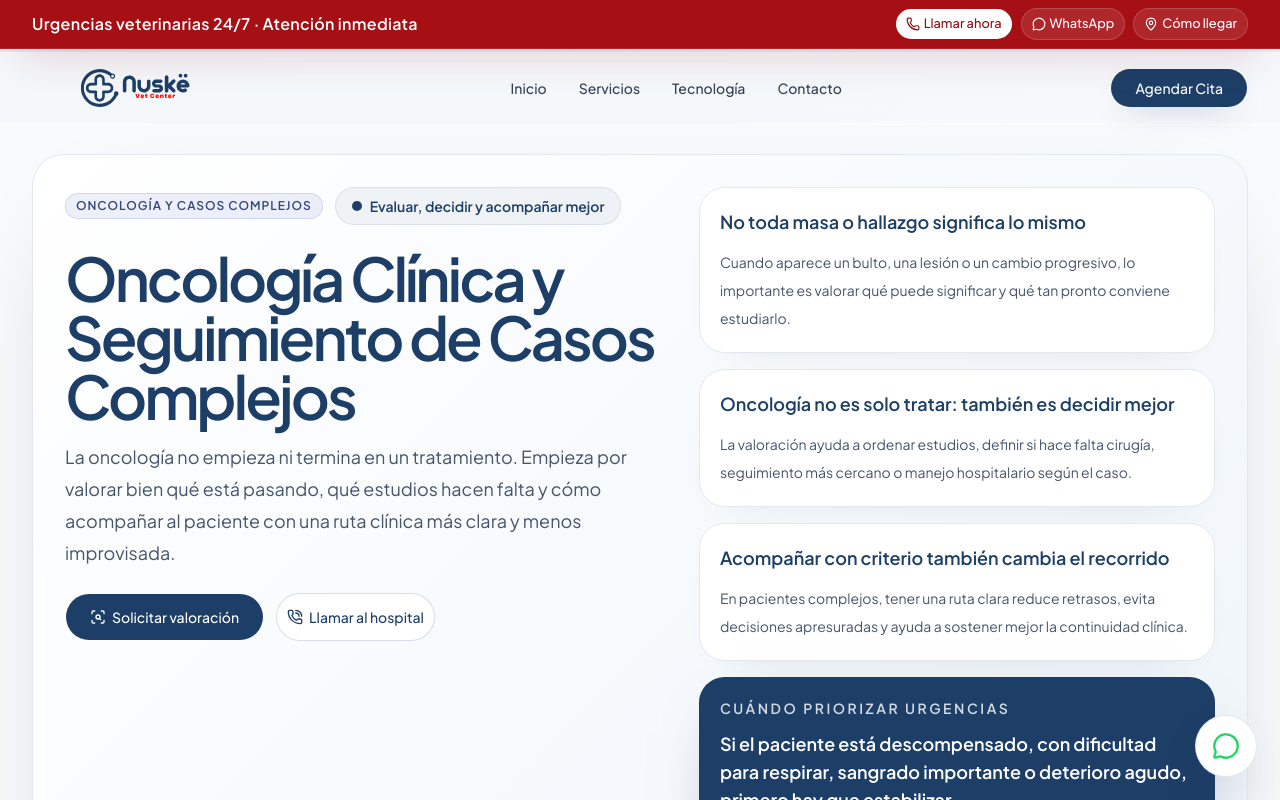
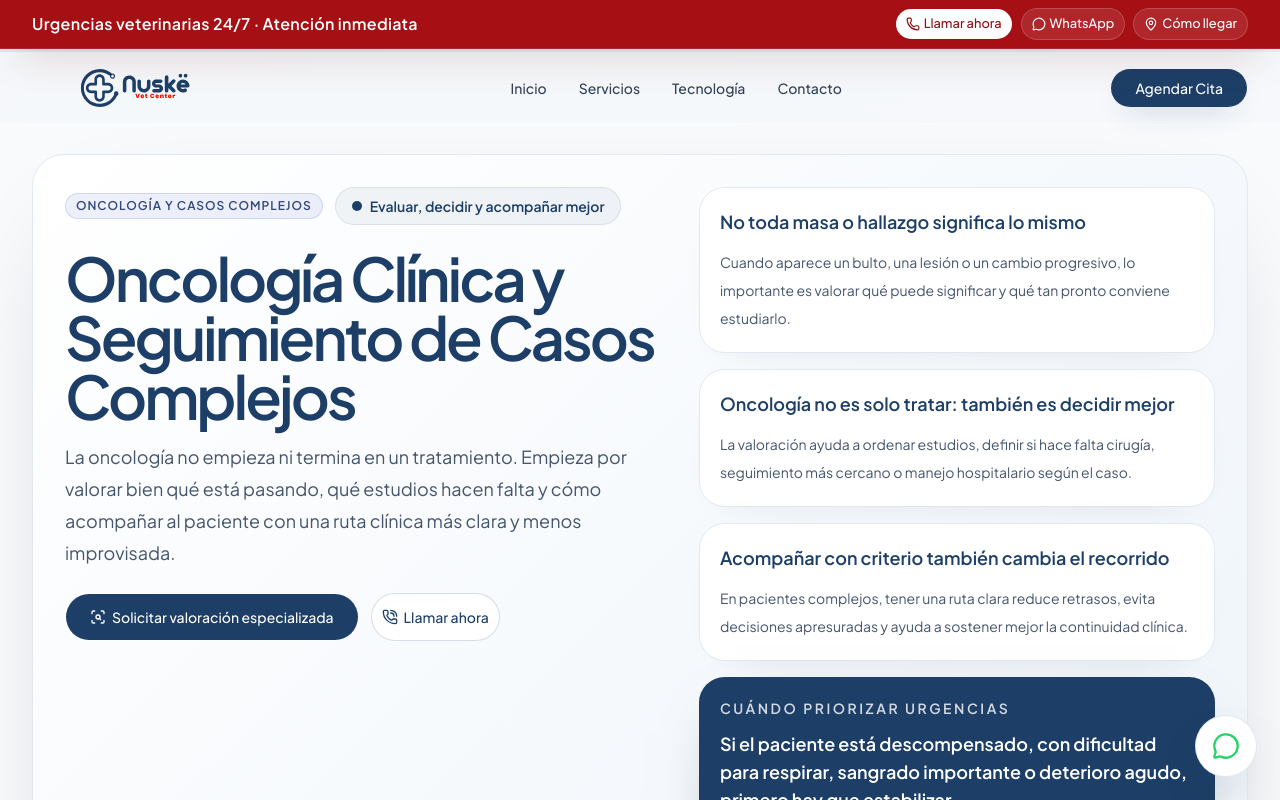
Before and after one commit to ray-calvo/NewWebNuskeTech, a Next.js app: page /oncologia in a window 1280 px wide. Shown: the top 800 px of the page. Built offline with nearby package versions, Linux system fonts and the light colour scheme.

Commit message:
feat: expand clinical runtime wiring to diagnostics and oncology

```diff
--- a/src/app/(marketing)/diagnostico/page.tsx
+++ b/src/app/(marketing)/diagnostico/page.tsx
@@ -12,10 +12,10 @@ import {
   diagnosticCapabilities,
   diagnosticDifferentiators,
   diagnosticsDecisionContexts,
-  diagnosticsPhoneHref,
-  diagnosticsWhatsAppHref,
   transversalSupport,
 } from "@/features/marketing/components/diagnostico/data";
+import { resolveClinicalUiModelForPage } from "@/lib/clinical-runtime/application";
+import { selectClinicalUiConsumption } from "@/lib/clinical-runtime/ui-consumption";
 
 export const metadata: Metadata = {
   title: "Diagnóstico",
@@ -24,9 +24,19 @@ export const metadata: Metadata = {
 };
 
 export default function DiagnosticoPage() {
+  const clinicalUiModel = resolveClinicalUiModelForPage({
+    pathname: "/diagnostico",
+  }).uiModel;
+  const runtimeConsumption = selectClinicalUiConsumption(clinicalUiModel, {
+    primaryPreference: ["valuation-request", "orientation-request"],
+    secondaryPreference: ["call-now", "route-transition"],
+  });
+  const finalPrimaryAction = runtimeConsumption.primaryCta;
+  const finalSecondaryAction = runtimeConsumption.secondaryCta;
+
   return (
     <main className="bg-background">
-      <DiagnosticoHero />
+      <DiagnosticoHero clinicalUiModel={clinicalUiModel} />
 
       <ClinicalSection
         badge="Por qué cambia decisiones clínicas"
@@ -205,22 +215,42 @@ export default function DiagnosticoPage() {
                   size="lg"
                   className="h-12 rounded-2xl bg-white px-6 text-primary hover:bg-white/92"
                 >
+                  {finalPrimaryAction.isExternal ? (
                     <a
-                    href={diagnosticsWhatsAppHref}
+                      href={finalPrimaryAction.href}
                       target="_blank"
                       rel="noreferrer"
                     >
-                    Solicitar valoración
+                      {finalPrimaryAction.label}
                     </a>
+                  ) : (
+                    <Link href={finalPrimaryAction.href}>
+                      {finalPrimaryAction.label}
+                    </Link>
+                  )}
                 </Button>
+                {finalSecondaryAction ? (
                   <Button
                     asChild
                     size="lg"
                     variant="outline"
                     className="h-12 rounded-2xl border-white/15 bg-white/10 text-white hover:bg-white/16 hover:text-white"
                   >
-                  <a href={diagnosticsPhoneHref}>Llamar al hospital</a>
+                    {finalSecondaryAction.isExternal ? (
+                      <a
+                        href={finalSecondaryAction.href}
+                        target="_blank"
+                        rel="noreferrer"
+                      >
+                        {finalSecondaryAction.label}
+                      </a>
+                    ) : (
+                      <Link href={finalSecondaryAction.href}>
+                        {finalSecondaryAction.label}
+                      </Link>
+                    )}
                   </Button>
+                ) : null}
                 <Button
                   asChild
                   size="lg"
--- a/src/app/(marketing)/oncologia/page.tsx
+++ b/src/app/(marketing)/oncologia/page.tsx
@@ -12,10 +12,10 @@ import {
   oncologyCapabilities,
   oncologyDecisionContexts,
   oncologyDifferentiators,
-  oncologyPhoneHref,
   oncologySupportCards,
-  oncologyWhatsAppHref,
 } from "@/features/marketing/components/oncologia/data";
+import { resolveClinicalUiModelForPage } from "@/lib/clinical-runtime/application";
+import { selectClinicalUiConsumption } from "@/lib/clinical-runtime/ui-consumption";
 
 export const metadata: Metadata = {
   title: "Oncología",
@@ -24,9 +24,22 @@ export const metadata: Metadata = {
 };
 
 export default function OncologiaPage() {
+  const clinicalUiModel = resolveClinicalUiModelForPage({
+    pathname: "/oncologia",
+  }).uiModel;
+  const runtimeConsumption = selectClinicalUiConsumption(clinicalUiModel, {
+    primaryPreference: [
+      "specialized-valuation-request",
+      "followup-request",
+    ],
+    secondaryPreference: ["call-now", "followup-request"],
+  });
+  const finalPrimaryAction = runtimeConsumption.primaryCta;
+  const finalSecondaryAction = runtimeConsumption.secondaryCta;
+
   return (
     <main className="bg-background">
-      <OncologiaHero />
+      <OncologiaHero clinicalUiModel={clinicalUiModel} />
 
       <ClinicalSection
         badge="Cuándo conviene valoración oncológica"
@@ -205,18 +218,42 @@ export default function OncologiaPage() {
                   size="lg"
                   className="h-12 rounded-2xl bg-white px-6 text-primary hover:bg-white/92"
                 >
-                  <a href={oncologyWhatsAppHref} target="_blank" rel="noreferrer">
-                    Solicitar valoración
+                  {finalPrimaryAction.isExternal ? (
+                    <a
+                      href={finalPrimaryAction.href}
+                      target="_blank"
+                      rel="noreferrer"
+                    >
+                      {finalPrimaryAction.label}
                     </a>
+                  ) : (
+                    <Link href={finalPrimaryAction.href}>
+                      {finalPrimaryAction.label}
+                    </Link>
+                  )}
                 </Button>
+                {finalSecondaryAction ? (
                   <Button
                     asChild
                     size="lg"
                     variant="outline"
                     className="h-12 rounded-2xl border-white/15 bg-white/10 text-white hover:bg-white/16 hover:text-white"
                   >
-                  <a href={oncologyPhoneHref}>Llamar al hospital</a>
+                    {finalSecondaryAction.isExternal ? (
+                      <a
+                        href={finalSecondaryAction.href}
+                        target="_blank"
+                        rel="noreferrer"
+                      >
+                        {finalSecondaryAction.label}
+                      </a>
+                    ) : (
+                      <Link href={finalSecondaryAction.href}>
+                        {finalSecondaryAction.label}
+                      </Link>
+                    )}
                   </Button>
+                ) : null}
                 <Button
                   asChild
                   size="lg"
--- a/src/features/marketing/components/diagnostico/DiagnosticoHero.tsx
+++ b/src/features/marketing/components/diagnostico/DiagnosticoHero.tsx
@@ -1,7 +1,10 @@
+import Link from "next/link";
 import { Microscope, PhoneCall, ScanSearch } from "lucide-react";
 
 import { Badge } from "@/components/ui/badge";
 import { Button } from "@/components/ui/button";
+import type { PageClinicalUiModel } from "@/lib/clinical-runtime/ui-adapter";
+import { selectClinicalUiConsumption } from "@/lib/clinical-runtime/ui-consumption";
 
 import {
   diagnosticsHeroHighlights,
@@ -9,7 +12,30 @@ import {
   diagnosticsWhatsAppHref,
 } from "./data";
 
-export function DiagnosticoHero() {
+type DiagnosticoHeroProps = {
+  clinicalUiModel?: PageClinicalUiModel;
+};
+
+export function DiagnosticoHero({ clinicalUiModel }: DiagnosticoHeroProps) {
+  const runtimeConsumption = clinicalUiModel
+    ? selectClinicalUiConsumption(clinicalUiModel, {
+        primaryPreference: ["valuation-request", "orientation-request"],
+        secondaryPreference: ["call-now", "route-transition"],
+      })
+    : null;
+  const primaryAction = runtimeConsumption?.primaryCta ?? {
+    href: diagnosticsWhatsAppHref,
+    label: "Solicitar valoración",
+    kind: "valuation-request",
+    isExternal: true,
+  };
+  const secondaryAction = runtimeConsumption?.secondaryCta ?? {
+    href: diagnosticsPhoneHref,
+    label: "Llamar al hospital",
+    kind: "call-now",
+    isExternal: false,
+  };
+
   return (
     <section className="px-4 pb-8 pt-6 sm:px-6 lg:px-8 lg:pb-10 lg:pt-8">
       <div className="mx-auto max-w-7xl overflow-hidden rounded-[2rem] border border-slate-200 bg-[linear-gradient(135deg,#ffffff_0%,#eef4fa_100%)] p-5 shadow-[0_34px_110px_-62px_rgba(15,23,42,0.32)] md:p-7 lg:p-8">
@@ -41,14 +67,21 @@ export function DiagnosticoHero() {
                 size="lg"
                 className="h-12 rounded-2xl bg-primary px-6 text-primary-foreground hover:bg-secondary"
               >
+                {primaryAction.isExternal ? (
                   <a
-                  href={diagnosticsWhatsAppHref}
+                    href={primaryAction.href}
                     target="_blank"
                     rel="noreferrer"
                   >
                     <Microscope aria-hidden={true} className="h-4 w-4" />
-                  Solicitar valoración
+                    {primaryAction.label}
                   </a>
+                ) : (
+                  <Link href={primaryAction.href}>
+                    <Microscope aria-hidden={true} className="h-4 w-4" />
+                    {primaryAction.label}
+                  </Link>
+                )}
               </Button>
               <Button
                 asChild
@@ -56,10 +89,21 @@ export function DiagnosticoHero() {
                 variant="outline"
                 className="h-12 rounded-2xl border-primary/15 bg-white text-primary hover:bg-primary/5"
               >
-                <a href={diagnosticsPhoneHref}>
+                {secondaryAction.isExternal ? (
+                  <a
+                    href={secondaryAction.href}
+                    target="_blank"
+                    rel="noreferrer"
+                  >
                     <PhoneCall aria-hidden={true} className="h-4 w-4" />
-                  Llamar al hospital
+                    {secondaryAction.label}
                   </a>
+                ) : (
+                  <Link href={secondaryAction.href}>
+                    <PhoneCall aria-hidden={true} className="h-4 w-4" />
+                    {secondaryAction.label}
+                  </Link>
+                )}
               </Button>
             </div>
           </div>
--- a/src/features/marketing/components/oncologia/OncologiaHero.tsx
+++ b/src/features/marketing/components/oncologia/OncologiaHero.tsx
@@ -1,7 +1,10 @@
+import Link from "next/link";
 import { HeartPulse, PhoneCall, ScanSearch } from "lucide-react";
 
 import { Badge } from "@/components/ui/badge";
 import { Button } from "@/components/ui/button";
+import type { PageClinicalUiModel } from "@/lib/clinical-runtime/ui-adapter";
+import { selectClinicalUiConsumption } from "@/lib/clinical-runtime/ui-consumption";
 
 import {
   oncologyHeroHighlights,
@@ -9,7 +12,33 @@ import {
   oncologyWhatsAppHref,
 } from "./data";
 
-export function OncologiaHero() {
+type OncologiaHeroProps = {
+  clinicalUiModel?: PageClinicalUiModel;
+};
+
+export function OncologiaHero({ clinicalUiModel }: OncologiaHeroProps) {
+  const runtimeConsumption = clinicalUiModel
+    ? selectClinicalUiConsumption(clinicalUiModel, {
+        primaryPreference: [
+          "specialized-valuation-request",
+          "followup-request",
+        ],
+        secondaryPreference: ["call-now", "followup-request"],
+      })
+    : null;
+  const primaryAction = runtimeConsumption?.primaryCta ?? {
+    href: oncologyWhatsAppHref,
+    label: "Solicitar valoración",
+    kind: "specialized-valuation-request",
+    isExternal: true,
+  };
+  const secondaryAction = runtimeConsumption?.secondaryCta ?? {
+    href: oncologyPhoneHref,
+    label: "Llamar al hospital",
+    kind: "call-now",
+    isExternal: false,
+  };
+
   return (
     <section className="px-4 pb-8 pt-6 sm:px-6 lg:px-8 lg:pb-10 lg:pt-8">
       <div className="mx-auto max-w-7xl overflow-hidden rounded-[2rem] border border-slate-200 bg-[linear-gradient(135deg,#ffffff_0%,#eef4fa_100%)] p-5 shadow-[0_34px_110px_-62px_rgba(15,23,42,0.32)] md:p-7 lg:p-8">
@@ -41,10 +70,17 @@ export function OncologiaHero() {
                 size="lg"
                 className="h-12 rounded-2xl bg-primary px-6 text-primary-foreground hover:bg-secondary"
               >
-                <a href={oncologyWhatsAppHref} target="_blank" rel="noreferrer">
-                  <ScanSearch aria-hidden={true} className="h-4 w-4" />
-                  Solicitar valoración
-                </a>
+                {primaryAction.isExternal ? (
+                  <a href={primaryAction.href} target="_blank" rel="noreferrer">
+                    <ScanSearch aria-hidden={true} className="h-4 w-4" />
+                    {primaryAction.label}
+                  </a>
+                ) : (
+                  <Link href={primaryAction.href}>
+                    <ScanSearch aria-hidden={true} className="h-4 w-4" />
+                    {primaryAction.label}
+                  </Link>
+                )}
               </Button>
               <Button
                 asChild
@@ -52,10 +88,21 @@ export function OncologiaHero() {
                 variant="outline"
                 className="h-12 rounded-2xl border-primary/15 bg-white text-primary hover:bg-primary/5"
               >
-                <a href={oncologyPhoneHref}>
-                  <PhoneCall aria-hidden={true} className="h-4 w-4" />
-                  Llamar al hospital
-                </a>
+                {secondaryAction.isExternal ? (
+                  <a
+                    href={secondaryAction.href}
+                    target="_blank"
+                    rel="noreferrer"
+                  >
+                    <PhoneCall aria-hidden={true} className="h-4 w-4" />
+                    {secondaryAction.label}
+                  </a>
+                ) : (
+                  <Link href={secondaryAction.href}>
+                    <PhoneCall aria-hidden={true} className="h-4 w-4" />
+                    {secondaryAction.label}
+                  </Link>
+                )}
               </Button>
             </div>
           </div>
```
Also changed, not shown: 1 other file (tests, documents, lock files or other folders). Lines whose indentation alone changed are shown as unchanged.
